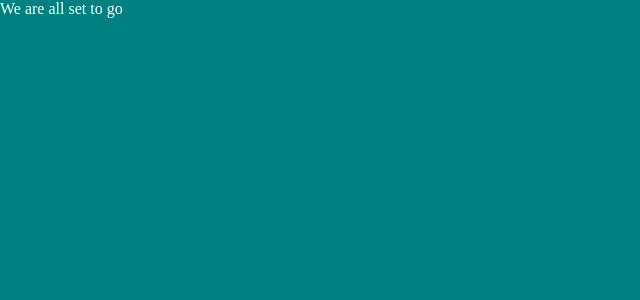
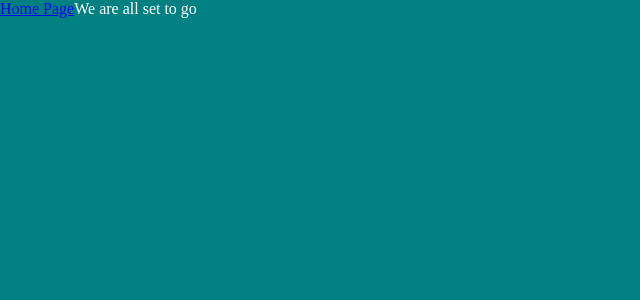
Before and after one commit to git-katalist/nextjs-sc-starter, a Next.js app: page /about in a window 1280 px wide. Shown: the top 300 px of the page, without its empty margins (0-640 px from the left). Built offline with nearby package versions, Linux system fonts and the light colour scheme.

Commit message:
testing routes

```diff
--- a/pages/about.jsx
+++ b/pages/about.jsx
@@ -1,5 +1,10 @@
 const about = () => {
-  return <div>We are all set to go</div>;
+  return (
+    <div>
+      <a href="/">Home Page</a>
+      We are all set to go
+    </div>
+  );
 };
 
 export default about;
```
